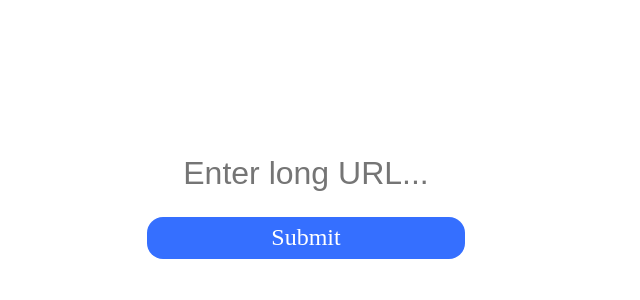
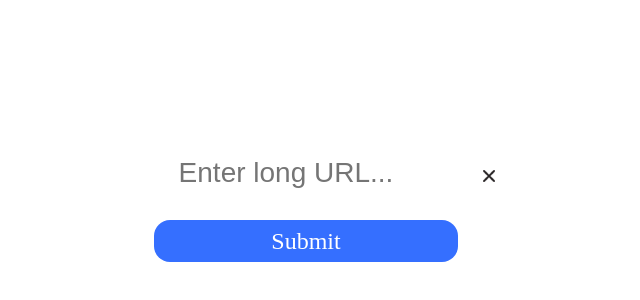
Before and after one commit to hiterharris/url-shortener, a React (Create React App) app: page / in a window 1280 px wide. Shown: the part 166-466 px from the top of the page, without its empty margins (334-974 px from the left). Built offline with nearby package versions, Linux system fonts and the light colour scheme; the HTML template or start-up script is replaced by a standard one.

Commit message:
add clear button

```diff
--- a/src/App.css
+++ b/src/App.css
@@ -13,10 +13,21 @@
   align-items: center;
 }
 
+.input {
+  display: flex;
+  align-items: center;
+}
+
 input {
-  font-size: 32px;
+  font-size: 28px;
   border: none;
   text-align: center;
+}
+
+.clear {
+  height: 24px;
+  padding: 8px;
+  margin-top: 6px;
 }
 
 button {
--- a/src/App.js
+++ b/src/App.js
@@ -1,5 +1,6 @@
 import React, { useState } from 'react';
 import useBitly from './hooks/useBitly';
+import clear from './assets/clear.png';
 import './App.css';
 
 function App() {
@@ -19,7 +20,10 @@ function App() {
   return (
     <div className="App">
       <div className="form">
+        <div className="input">
           <input type="text" placeholder="Enter long URL..." value={input} onChange={handleChange} />
+          <img onClick={() => setInput('')} className="clear" src={clear} />
+        </div>
           <button onClick={() => getUrl(input)}>Submit</button>
       </div>
       <p>{shortUrl}</p>
```
Also changed, not shown: src/assets/clear.png (added).
